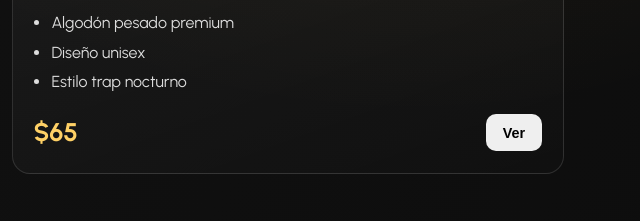
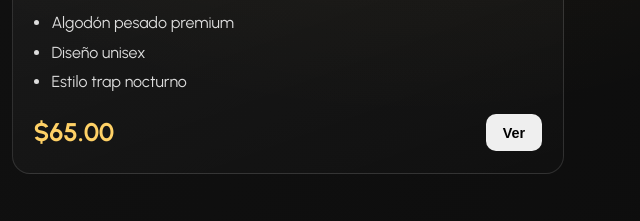
Before and after one commit to iam-jr/JRStore, a plain HTML site: page index.html in a window 1280 px wide. Shown: the part 1199-1420 px from the top of the page, 636-1276 px from the left. Drawn offline with Linux system fonts and the light colour scheme.

Commit message:
Fix HTML formatting issues

```diff
--- a/index.html
+++ b/index.html
@@ -109,7 +109,7 @@
 							<li>Estilo trap nocturno</li>
 						</ul>
 						<div class="product-footer">
-							<strong>$65</strong>
+							<strong>$65.00</strong>
 							<button class="btn btn-small view-product" data-product="Oversize Hoodie 808 Edition">Ver</button>
 						</div>
 					</article>
```
